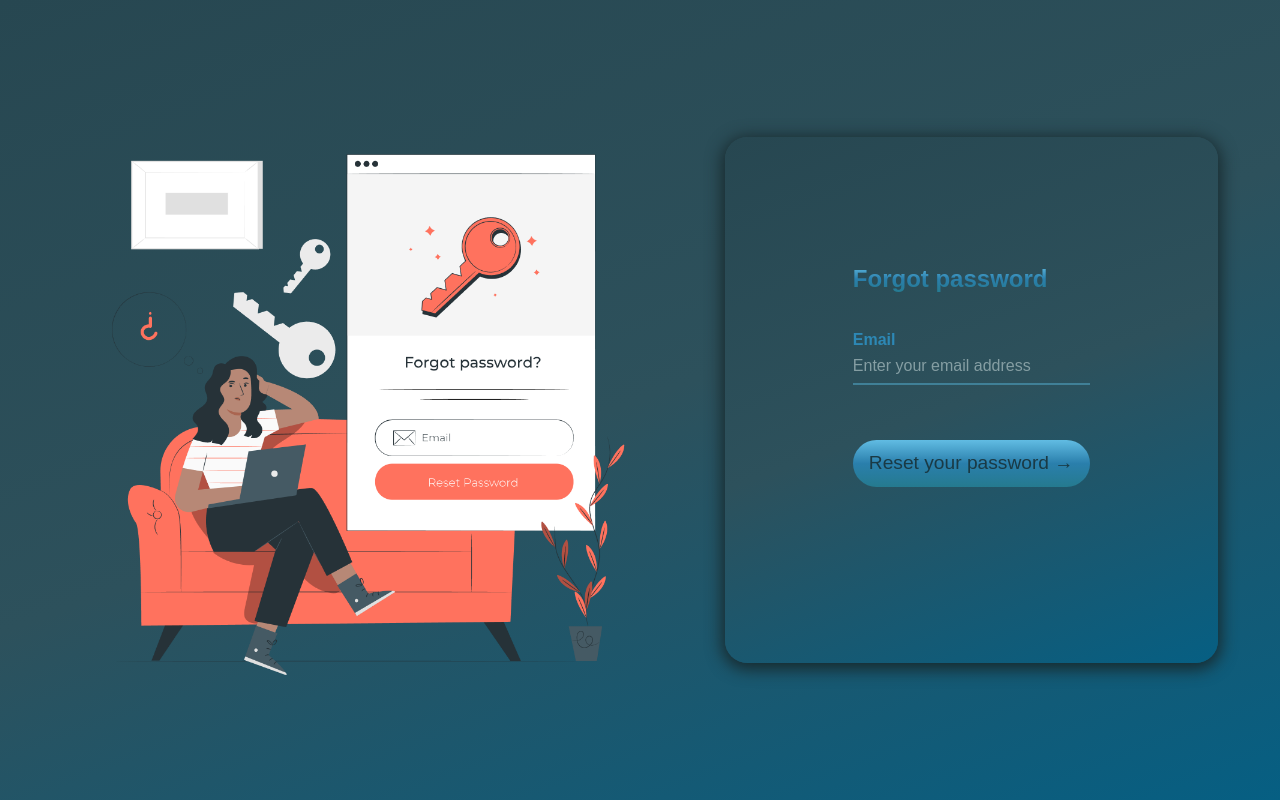
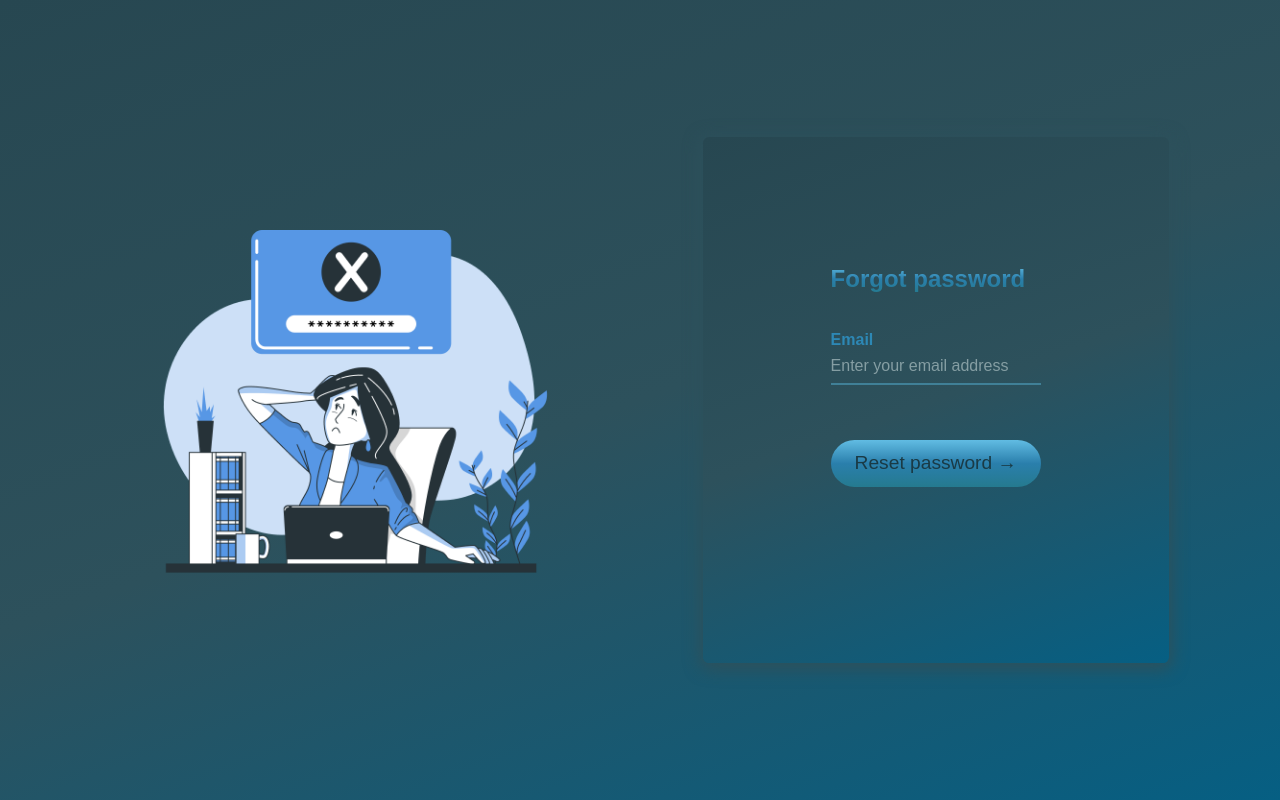
Before and after one commit to rahulrameshm0/Shopify, a Django app: page /email_varification/ in a window 1280 px wide. Run offline with Django 4.2, Linux system fonts and the light colour scheme.

Commit message:
image added

```diff
--- a/static/css/account-styling/email-verification.css
+++ b/static/css/account-styling/email-verification.css
@@ -10,8 +10,6 @@ body {
     background-attachment: fixed;
 }
 
-
-
 .verification{
     display: flex;
     justify-content: space-evenly;
@@ -23,16 +21,16 @@ body {
     min-width: 250px;
 }
 
-.fp-img img{
-    height: 600px;
-    width: 600px;
+.verification img{
+    width: 60vh;
 }
 
 .border{
     background: linear-gradient(160deg, #274751, #2d515c, #065f83);
+    /*background: url("{% static 'images/forgot-password.png' %}") 50% 0 no-repeat fixed;*/
     padding: 8rem;
-    box-shadow: 0 0.2rem 1rem 0.2rem #182a2e;
-    border-radius: 1.4rem;
+    box-shadow: 0 0.2rem 1rem 0.2rem #2d515c;
+    border-radius: 0.4rem;
 }
 
 .verification h1{
@@ -79,7 +77,7 @@ body {
     margin-top: 3.4rem;
     border: none;
     background: linear-gradient(#61bce3, #2a7fac, #257a8f);
-    padding: 0.8rem 1rem;
+    padding: 0.8rem 1.5rem;
     border-radius: 3rem;
     transition: all 0.3s;
     font-size: 1.2rem;
--- a/templates/account-section/email-varification.html
+++ b/templates/account-section/email-varification.html
@@ -18,8 +18,7 @@
 
 <section>
     <div class="verification">
-
-        <div class="fp-img">
+        <div>
             <img src="{% static 'images/forgot-password.png' %}" alt="forgot-password" srcset="">
         </div>
 
@@ -29,7 +28,7 @@
                 {% csrf_token %}
                 <label for="email">Email</label>
                 <input type="email" name="email" id="email" placeholder="Enter your email address">
-                <button class="reset-btn" type="submit">Reset your password &rarr;</button>
+                <button class="reset-btn" type="submit">Reset password &rarr;</button>
             </form>
         </div>
     </div>
```
Also changed, not shown: static/images/Forgot-password.png (deleted), static/images/forgot-password.png (added).
